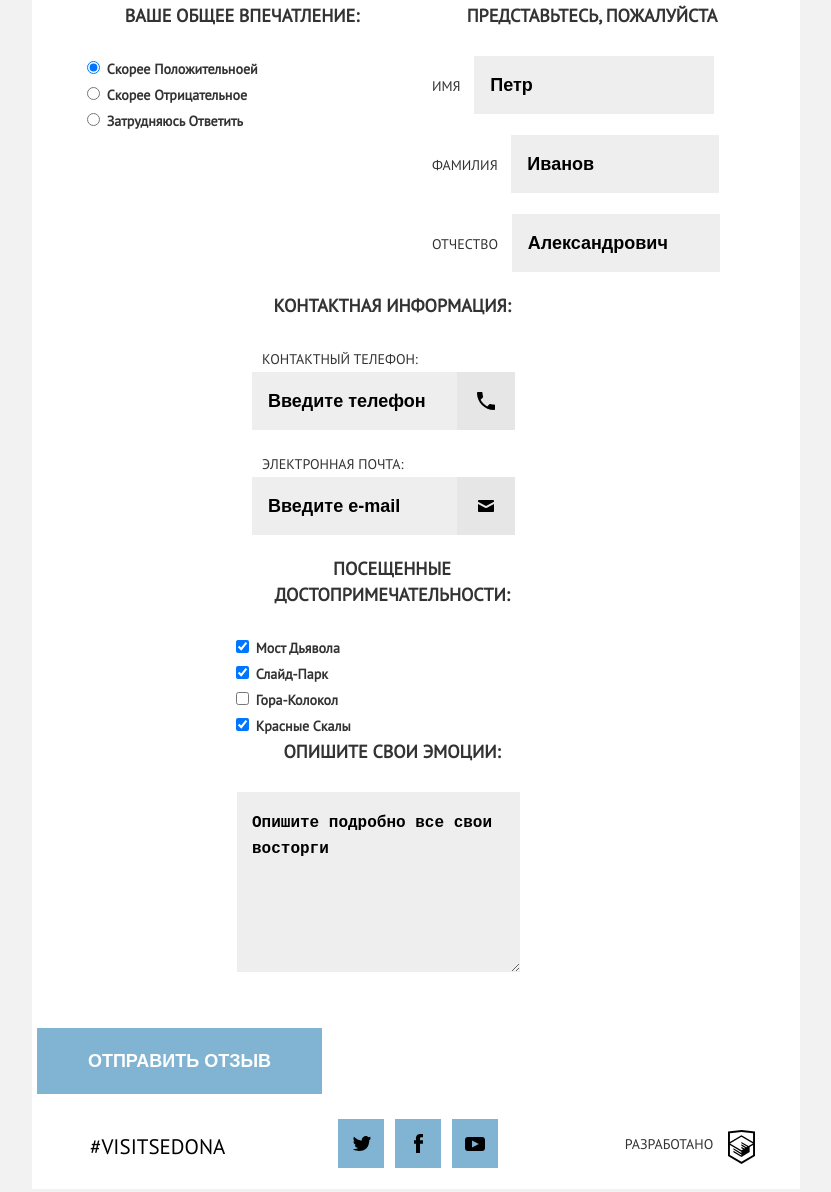
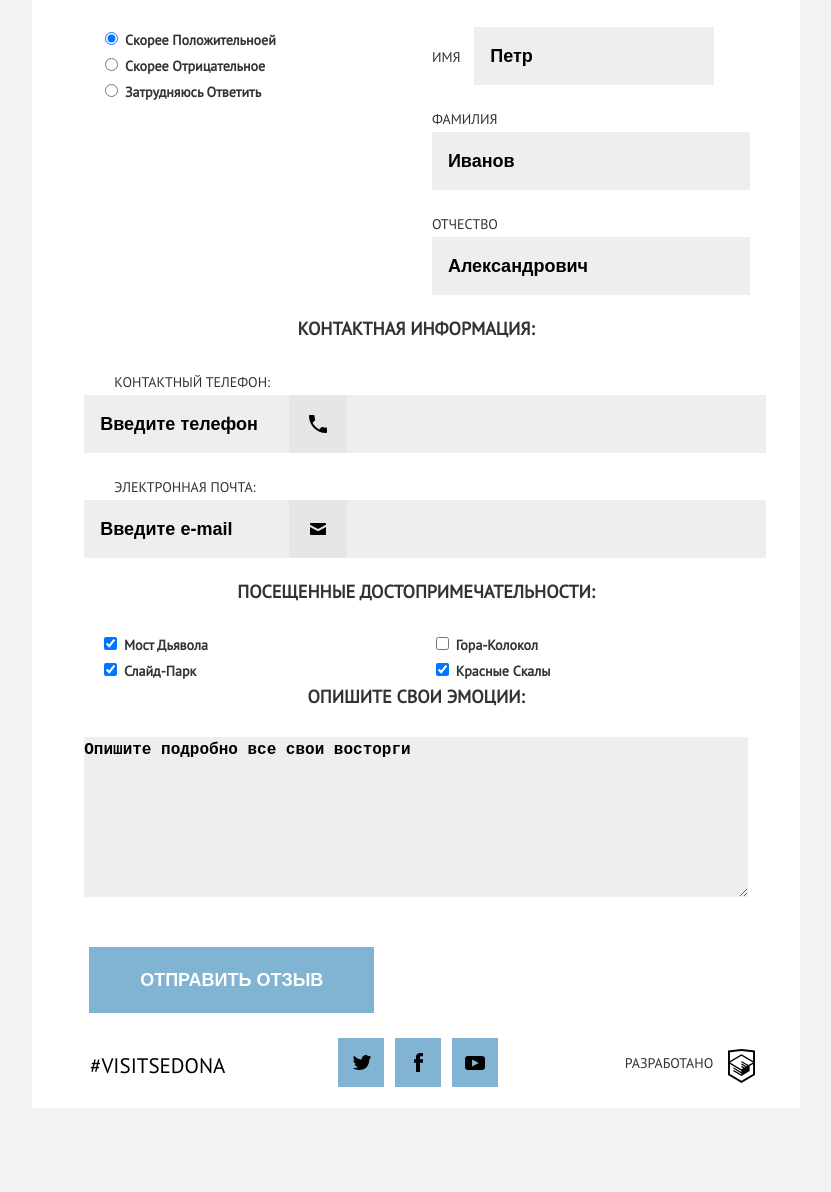
Before and after one commit to lulumalorum/164074-sedona-1, a website: page form.html in a window 1280 px wide. Shown: the part 568-1760 px from the top of the page, without its empty margins (224-1055 px from the left). After the commit the page ends 1691 px from the top, so only its background shows below. Drawn offline with nearby package versions, Linux system fonts and the light colour scheme; files that its build step writes are made by us from their sources.

Commit message:
form.html

```diff
--- a/form.html
+++ b/form.html
@@ -1,41 +1,42 @@
 <!DOCTYPE html>
 <html lang="ru">
+
 <head>
   <meta charset="utf-8">
   <title>HTML Academy: Седона</title>
   <link href="css/style.css" rel="stylesheet">
 </head>
+
 <body>
-    <div class="page-container">
   <header class="page-header">
     <nav class="main-nav  main-nav--closed  main-nav--nojs">
-          <a class="main-nav__toogle">Открыть меню</a>
+
       <div class="main-nav__wrapper">
-            <a class="main-nav__cancel">Закрыть меню</a>
         <ul class="main-nav__list">
           <li class="main-nav__item">
-                <a href="#">Главная</a>
+            <a>Главная</a>
+            <a class="main-nav__cancel">Закрыть</a>
           </li>
           <li class="main-nav__item">
             <a href="#">Фото и видео</a>
           </li>
-              <li class="main-nav__item">
+          <li class="main-nav__item  main-nav__item--logo">
             <a href="index.html"><img class="page-logo" src="img/logo-sedona-mobile.svg" height="83" width="103" alt="logo-small"></a>
+            <a class="main-nav__toogle">Открыть</a>
           </li>
           <li class="main-nav__item">
-                <a>Форма отзыва</a>
+            <a href="#">Форма отзыва</a>
           </li>
           <li class="main-nav__item">
             <a href="#">HTML academy</a>
           </li>
         </ul>
       </div>
-
     </nav>
   </header>
-      <h1 class="page-title">
-        Sedona
-      </h1>
+  <div class="page-title">
+
+      </div>
   <div class="page-welcomemessage">
     <div class="page-welcomemessage__title">
       Оставьте свой отзыв
@@ -44,8 +45,9 @@
   </div>
   <form class="page-form" action="#" method="get">
     <fieldset>
-          <div class="page-group">
-            <div class="page-formblock1">
+      <div class="page-formblock">
+        <div class="page-formblock__wrap">
+        <div class="page-formblock__item  page-formblock__item--personaldata">
           <span class="page-formblock__title">Представьтесь, пожалуйста</span>
           <div class="page-formblock__group">
             <label class="page-formblock__label" for="name">Имя</label>
@@ -60,21 +62,26 @@
             <input class="page-formblock__field  page-formblock__field" type="text" name="fathername" id="fthrname" value="Александрович">
           </div>
         </div>
-          <div class="page-formblock2">
-            <span class="page-formblock__title">Контактная информация:</span>
+        <div class="page-formblock__item page-formblock__item--contacts">
+          <span class="page-formblock__title  page-formblock__title--center">Контактная информация:</span>
+          <div class="page-formblock__contactwrap">
             <label class="page-formblock__label  page-formblock__label--long" for="tel">Контактный телефон:</label>
             <div class="page-formblock__group2">
               <input class="page-formblock__field  page-formblock__field--long" type="tel" name="phonenumber" id="tel" value="Введите телефон">
               <div class="page-formblock__icon page-formblock__icon--tel">
               </div>
             </div>
+          </div>
+      <div class="page-formblock__contactwrap">
           <label class="page-formblock__label  page-formblock__label--long" for="mail">Электронная почта:</label>
           <div class="page-formblock__group2">
             <input class="page-formblock__field  page-formblock__field--long" type="email" name="email" id="mail" value="Введите e-mail">
             <div class="page-formblock__icon  page-formblock__icon--email">
             </div>
           </div>
-          <div class="page-formblock3">
+        </div>
+        </div>
+          <div class="page-formblock__item page-formblock__item--impression">
             <span class="page-formblock__title">Ваше общее впечатление:</span>
             <div class="page-formblock__group">
               <input class="page-formblock__radiobutton  page-formblock__radiobutton--checked" type="radio" name="option1" id="op1" value="positive" checked>
@@ -89,8 +96,9 @@
               <label class="page-formblock__label  page-formblock__label--bold" for="op3">Затрудняюсь ответить</label>
             </div>
           </div>
-          <div class="page-formblock4">
-            <span class="page-formblock__title">Посещенные достопримечательности:</span>
+          <div class="page-formblock__item  page-formblock__item--landmarks">
+            <span class="page-formblock__title  page-formblock__title--center">Посещенные достопримечательности:</span>
+            <div class="page-formblock__column page-formblock__column--left">
               <div class="page-formblock__group">
                 <input class="page-formblock__checkbox  page-formblock__checkbox--checked" type="checkbox" name="option4" id="op4" value="bridge" checked>
                 <label class="page-formblock__label page-formblock__label--bold" for="op4">Мост Дьявола</label>
@@ -99,6 +107,8 @@
                 <input class="page-formblock__checkbox" type="checkbox" name="option5" id="op5" value="park" checked>
                 <label class="page-formblock__label page-formblock__label--bold" for="op5">Слайд-парк</label>
               </div>
+            </div>
+           <div class="page-formblock__column  page-formblock__column--right">
              <div class="page-formblock__group">
                <input class="page-formblock__checkbox" type="checkbox" name="option6" id="op6" value="mountain">
                <label class="page-formblock__label page-formblock__label--bold" for="op6">Гора-колокол</label>
@@ -108,12 +118,16 @@
                <label class="page-formblock__label page-formblock__label--bold" for="op7">Красные скалы</label>
              </div>
            </div>
-          <div class="page-formblock5">
-            <span class="page-formblock__title">Опишите свои эмоции:</span>
+          </div>
+          <div class="page-formblock__item  page-formblock__emotions">
+            <span class="page-formblock__title  page-formblock__title--center">Опишите свои эмоции:</span>
             <textarea class="page-formblock__textarea" name="text">Опишите подробно все свои восторги</textarea>
           </div>
+
+
+        <button class="page-form__btn" type="submit">Отправить отзыв</button>
         </div>
-          <button class="page-form__btn" type="submit">Отправить отзыв</button>
+        </div>
     </fieldset>
   </form>
   <footer class="page-footer">
@@ -128,4 +142,5 @@
   </footer>
   </div>
 </body>
+
 </html>
--- a/sass/page-form.scss
+++ b/sass/page-form.scss
@@ -1,10 +1,11 @@
 @media (min-width: 320px) {
   .page-form__btn {
-    @include container(320px);
+
     border: none;
-    width: 285px;
-    margin-left: 240px;
-    padding: 20px auto 20px 5px;
+    width: 91%;
+    min-height: 58px;
+    margin-left:4.5%;
+    margin-top: 15%;
     color: $white;
     background-color: $blue;
     text-transform: uppercase;
@@ -15,7 +16,7 @@
 }
 @media (min-width: 768px) {
   .page-form__btn {
-    @include container(768px);
+     margin: 0;
     border: none;
     width: 285px;
     margin: 50px auto auto 5px;
--- a/sass/page-formblock.scss
+++ b/sass/page-formblock.scss
@@ -1,26 +1,20 @@
 @media (min-width: 320px) {
-  .page-formblock1,
-  .page-formblock2,
-  .page-formblock3,
-  .page-formblock4,
-  .page-formblock5 {
+  .page-formblock{
     @include container(320px);
   }
   .page-formblock__title {
-    width: 298px;
-    margin: auto;
+    display: flex;
+    justify-content: center;
     font-size: 18px;
     line-height: 26px;
-    text-align: center;
-    display: block;
-    padding-bottom: 29px;
     text-transform: uppercase;
     font-weight: bold;
     padding-bottom: 27px;
     paddin-top: 22px;
   }
   .page-formblock__group {
-    display: block;
+    width: 90.4%;
+    margin: auto;
   }
   .page-formblock__group2 {
     position: relative;
@@ -42,6 +36,9 @@
   .page-formblock__field--superlong {
     width: 222px;
   }
+  .page-formblock__title--center{
+    text-align: center;
+  }
   .page-formblock__label {
     margin-right: 10px;
     text-transform: uppercase;
@@ -61,9 +58,10 @@
     text-transform: capitalize;
   }
   .page-formblock__textarea {
-    width: 266px;
-    margin-left: 5px;
-    background: $gray;
+    width: 86.4%;
+    display: block;
+    margin: auto;
+        background: $gray;
     border: none;
     min-height: 160px;
     padding-top: 18px;
@@ -93,44 +91,74 @@
   }
 }
 @media (min-width: 768px) {
-  .page-group {
+  .page-formblock {
     @include container(768px);
-    @include clearfix;
-    position: relative;
   }
-  .page-formblock1 {
-    float: left;
-    margin-left: 400px;
+  .page-formblock__wrap {
+    width: 86.4%;
+    margin: auto;
+    display: flex;
+    flex-wrap: wrap;
   }
-  .page-formblock2 {
-    float: left;
-    margin-left: 200px;
+  .page-formblock__item {
+    width: 50%;
   }
-  .page-formblock3 {
-    position: absolute;
-    top: -290px;
-    left: -150px;
+  .page-formblock__item--personaldata {}
+  .page-formblock__item--contacts {
+    width: 100%;
+  }
+  .page-formblock__item--impression {
+    order: -1;
+    width: 50%;
+  }
+  .page-formblock__item--landmarks {
+    width: 100%;
+    display: flex;
+    flex-wrap: wrap;
+  }
+.page-formblock__item--landmarks .page-formblock__title{
+  width: 100%;
+}
+ .page-formblock__column{
+   width: 50%;
+ }
+ .page-formblock__column--left{
+   display: flex;
+   flex-direction: column;
+   justify-content: flex-end;
+ }
+ .page-formblock__contactwrap{
+   display: flex;
+   flex-wrap: wrap;
+ }
+ .page-formblock__item--contacts .page-formblock__label--long
+ {
+   width: 100%;
+ }
+
+  .page-formblock__emotions{
+    width: 100%;
   }
   .page-formblock__title {
-    width: 298px;
-    margin: auto;
+    display: block;
     font-size: 18px;
     line-height: 26px;
-    text-align: center;
-    display: block;
-    padding-bottom: 29px;
+    text-align: left;
     text-transform: uppercase;
     font-weight: bold;
     padding-bottom: 27px;
     paddin-top: 22px;
   }
+  .page-formblock__title--center{
+    text-align: center;
+  }
   .page-formblock__group {
     display: block;
   }
   .page-formblock__group2 {
+    margin: 0;
     position: relative;
-    display: inline-block;
-    margin-left: 20px;
+    width: 100%;
   }
   .page-formblock__field {
     min-height: 56px;
@@ -142,7 +170,7 @@
     font-size: 18px;
     line-height: 26px;
     font-weight: bold;
-    width: 190px;
+    width: 100%;
   }
   .page-formblock__field--long {}
   .page-formblock__field--superlong {
@@ -167,16 +195,9 @@
     text-transform: capitalize;
   }
   .page-formblock__textarea {
-    width: 266px;
-    margin-left: 5px;
-    background: $gray;
-    border: none;
-    min-height: 160px;
-    padding-top: 18px;
-    padding-left: 15px;
-    font-size: 16px;
-    line-height: 26px;
-    font-weight: bold;
+  padding: 0;
+  margin: 0;
+  width: 100%;
   }
   fieldset {
     border-style: hidden;
```
Lines whose indentation alone changed are shown as unchanged.
